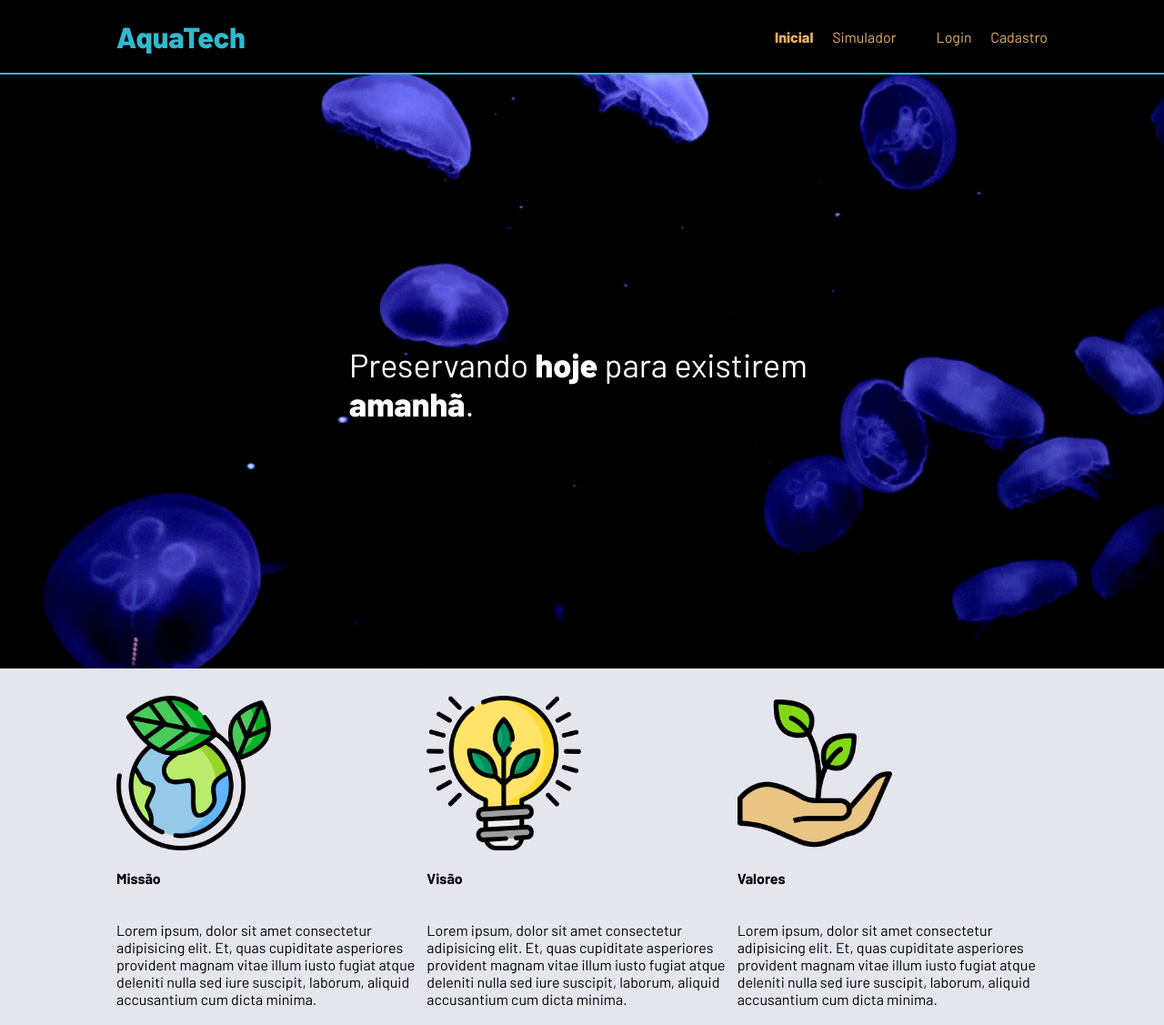
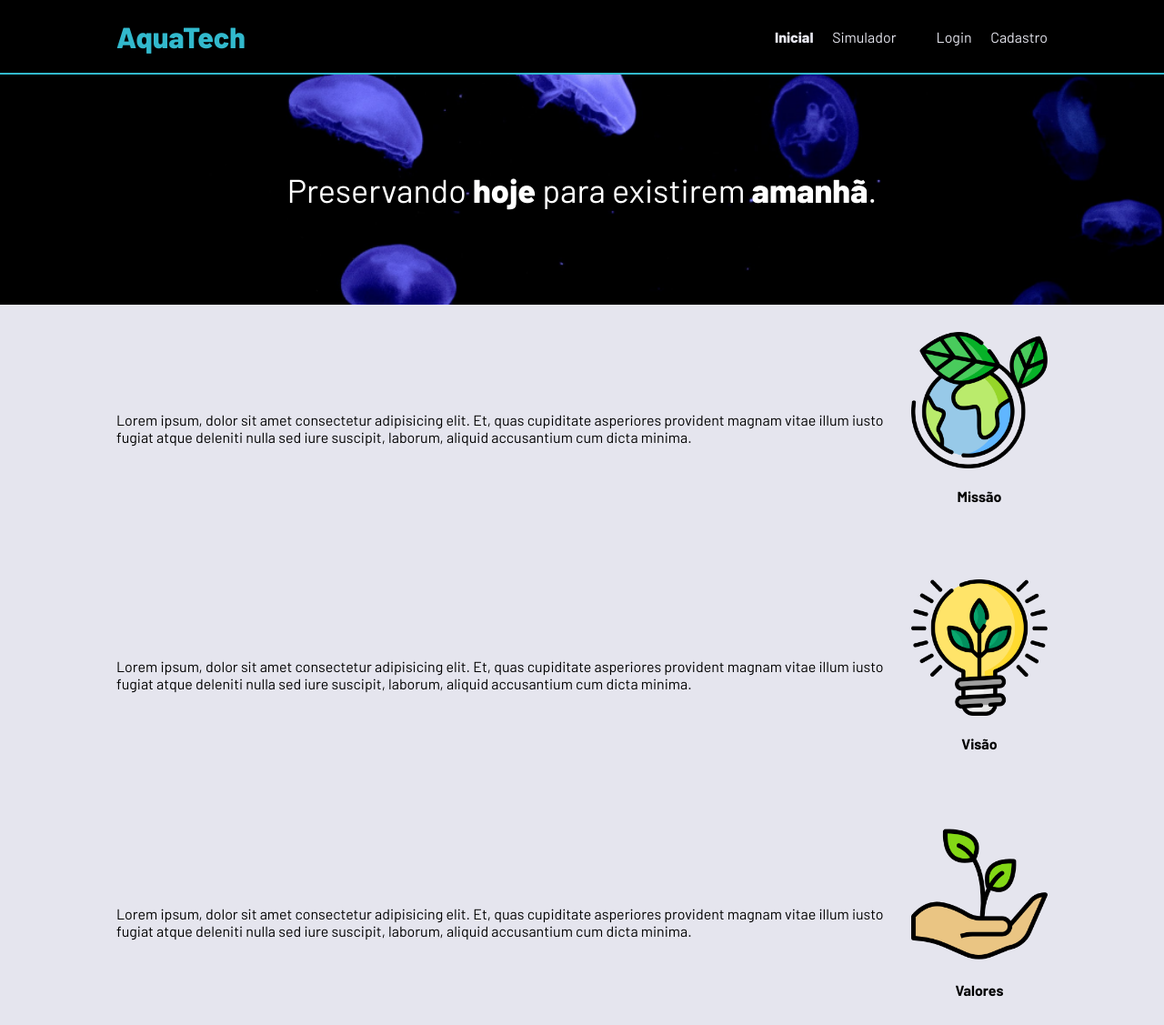
Before and after one commit to DYTateno/Aquatech-DIOGO, a plain HTML site: page public/index.html in a window 1280 px wide. Shown: the top 1127 px of the page at 91% size. Drawn offline with Linux system fonts and the light colour scheme.

Commit message:
alterações no layout do site, formato mudado para column

```diff
--- a/public/index.html
+++ b/public/index.html
@@ -45,25 +45,34 @@
     <div class="container">
       <div class="boxes">
         <div class="box">
-            <img src="../public/assets/imgs/planet-earth_color.png">
-            <h4>Missão</h4>
           <p>Lorem ipsum, dolor sit amet consectetur adipisicing elit. Et, quas cupiditate asperiores provident magnam
             vitae illum iusto fugiat atque deleniti nulla sed iure suscipit, laborum, aliquid accusantium cum dicta
             minima.</p>
+          <div class="imgTexto">
+            <img src="../public/assets/imgs/planet-earth_color.png">
+            <h4>Missão</h4>
+          </div>
         </div>
         <div class="box">
-            <img src="../public/assets/imgs/lightbulb_color.png">
-            <h4>Visão</h4>
+
           <p>Lorem ipsum, dolor sit amet consectetur adipisicing elit. Et, quas cupiditate asperiores provident magnam
             vitae illum iusto fugiat atque deleniti nulla sed iure suscipit, laborum, aliquid accusantium cum dicta
             minima.</p>
+          <div class="imgTexto">
+            <img src="../public/assets/imgs/lightbulb_color.png">
+            <h4>Visão</h4>
+          </div>
         </div>
         <div class="box">
-            <img src="../public/assets/imgs/growth_color.png">
-            <h4>Valores</h4>
+
           <p>Lorem ipsum, dolor sit amet consectetur adipisicing elit. Et, quas cupiditate asperiores provident magnam
             vitae illum iusto fugiat atque deleniti nulla sed iure suscipit, laborum, aliquid accusantium cum dicta
             minima.</p>
+          <div class="imgTexto">
+            <img src="../public/assets/imgs/growth_color.png">
+            <h4>Valores</h4>
+          </div>
+
         </div>
       </div>
     </div>
--- a/public/styles/style.css
+++ b/public/styles/style.css
@@ -12,7 +12,7 @@ body{
 :root {
     --tamanho-header: 80px;
 
-    --tamanho-banner: calc(100vh - var(--tamanho-header) - var(--tamanho-footer) - 2px);
+    --tamanho-banner: calc(50vh - var(--tamanho-header) - var(--tamanho-footer) - 2px);
 
     --tamanho-login: calc( 100vh - var(--tamanho-header) - var(--tamanho-footer) - 2px );
 
@@ -160,13 +160,20 @@ body{
 
 .header .container{
     justify-content: space-between;
+
     align-items: center;
 
+}
+.imgTexto{
+    display: flex;
+    align-items: center;
+    flex-direction: column;
 }
 
 .header a{
     text-decoration: none;
-    color: #e3b062;
+    color: #e5e5ee;
+
 }
 
 .agora{
@@ -196,21 +203,27 @@ body{
     height: var(--tamanho-banner);
     color: white;
     background-image: url('../assets/imgs/bg-jelly-fish-para-home.png') ;
-    background-size: cover;
+    background-size: 1600px;
+    display: flex;
+
+
+
 }
 
 .banner .container{
     justify-content: center;
     align-items: center;
     height: var(--tamanho-header);
+    text-align: center;
+
 
 }
 
 .banner .container p{
-    width: 50%;
+    width: 80%;
     margin: 0;
     padding: 0;
-    margin-top: 600px;
+    text-wrap: nowrap;
     font-size: 36px;
 
 }
@@ -232,19 +245,23 @@ body{
 
 .social .container .boxes{
     display: flex;
-    justify-content: space-between;
+    justify-content: center;
+    flex-direction: column;
     width: 100%;
+    gap: 60px;
     padding: 30px 0;
 }
+.social .container .boxes img{
+    height: 150px;
 
+}
 .box{
     display: flex;
-    flex-direction: column;
+    align-items: center;
+    flex-direction: row;
 }
 
-.box img {
-    width: 170px;
-}
+
 
 /* FOOTER */
 
```
Lines whose indentation alone changed are shown as unchanged.
